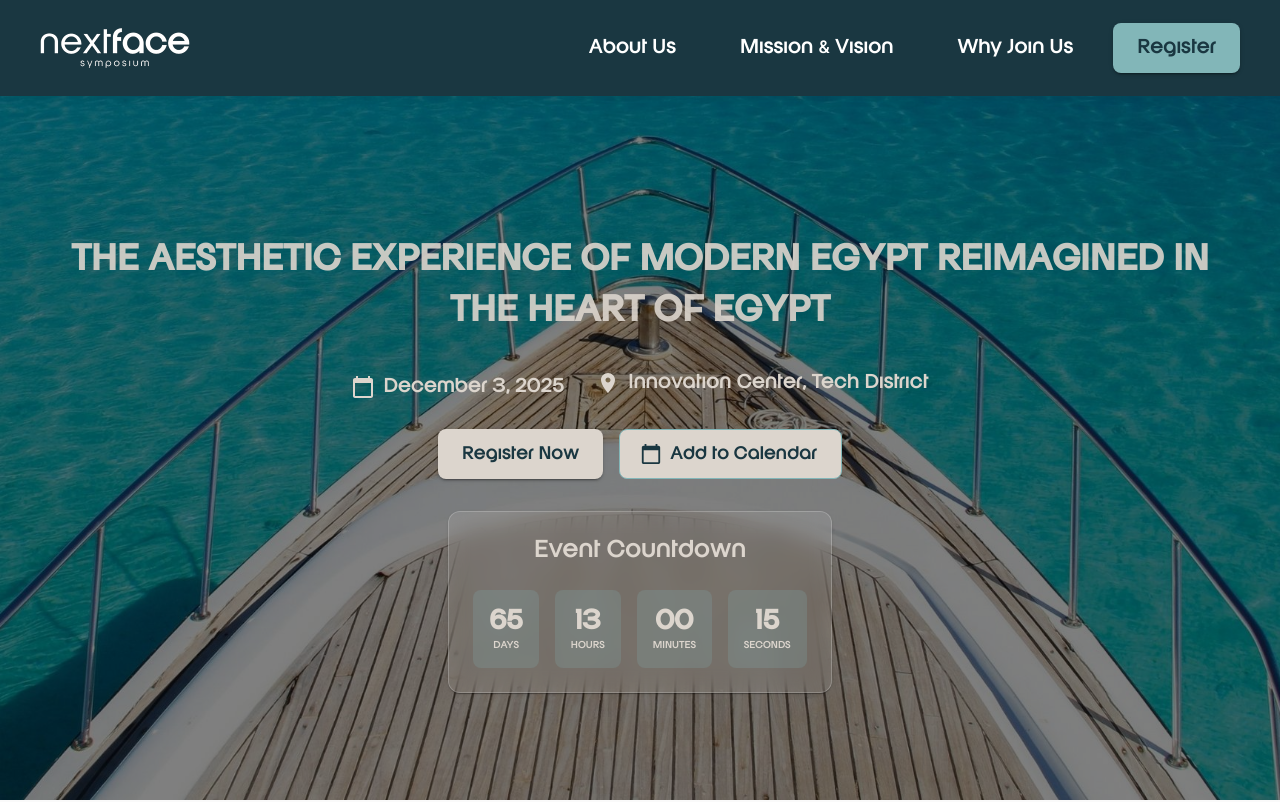
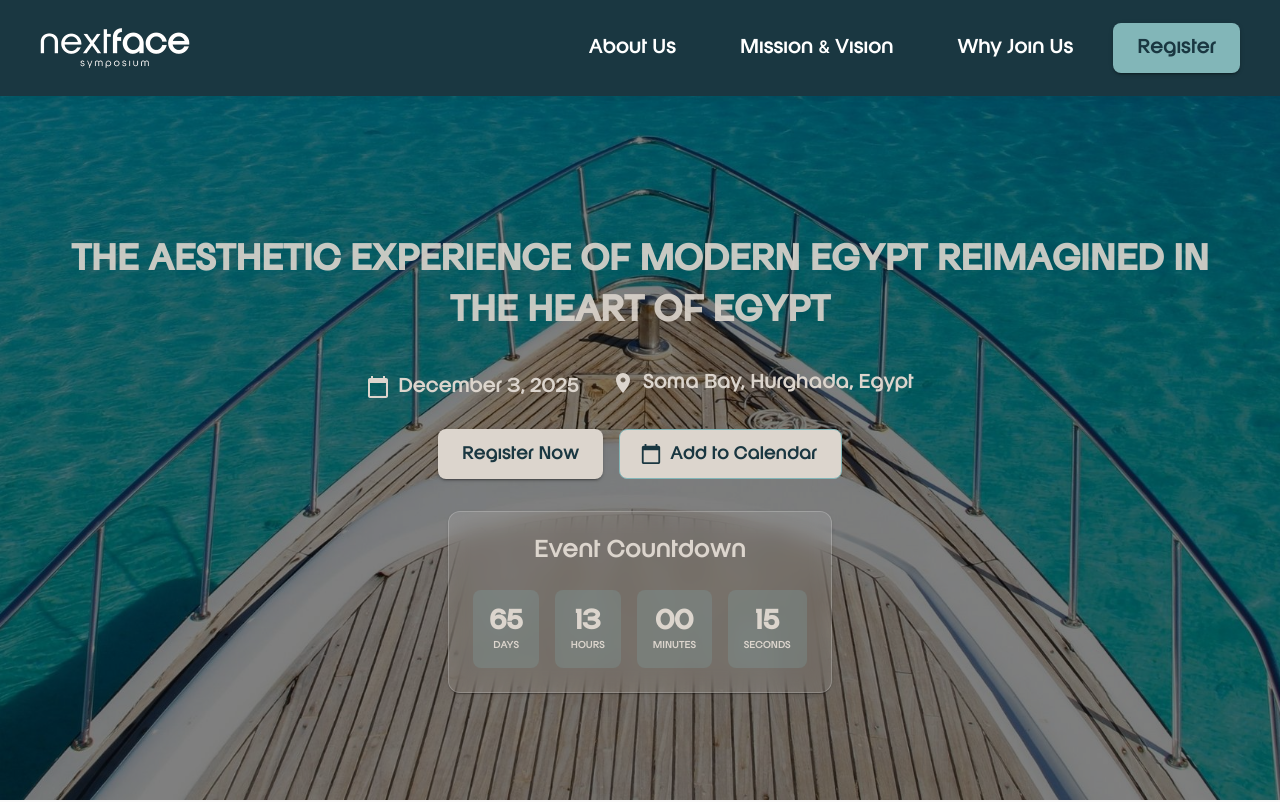
Before and after one commit to YoussifElmogy/next-face, a React (Vite) app: page / in a window 1280 px wide. Shown: the top 802 px of the page. Built offline with nearby package versions, Linux system fonts and the light colour scheme.

Commit message:
Update HeroSection with new location details

```diff
--- a/src/components/HeroSection.jsx
+++ b/src/components/HeroSection.jsx
@@ -125,7 +125,7 @@ const HeroSection = () => {
                                 <Typography
                   variant="h6"
                   sx={{ fontSize: { xs: '0.9rem', sm: '1.1rem'},color:"#dcd5cd" }}
-                >Innovation Center, Tech District</Typography>
+                >Soma Bay, Hurghada, Egypt</Typography>
               </Box>
             </Box>
 
```
